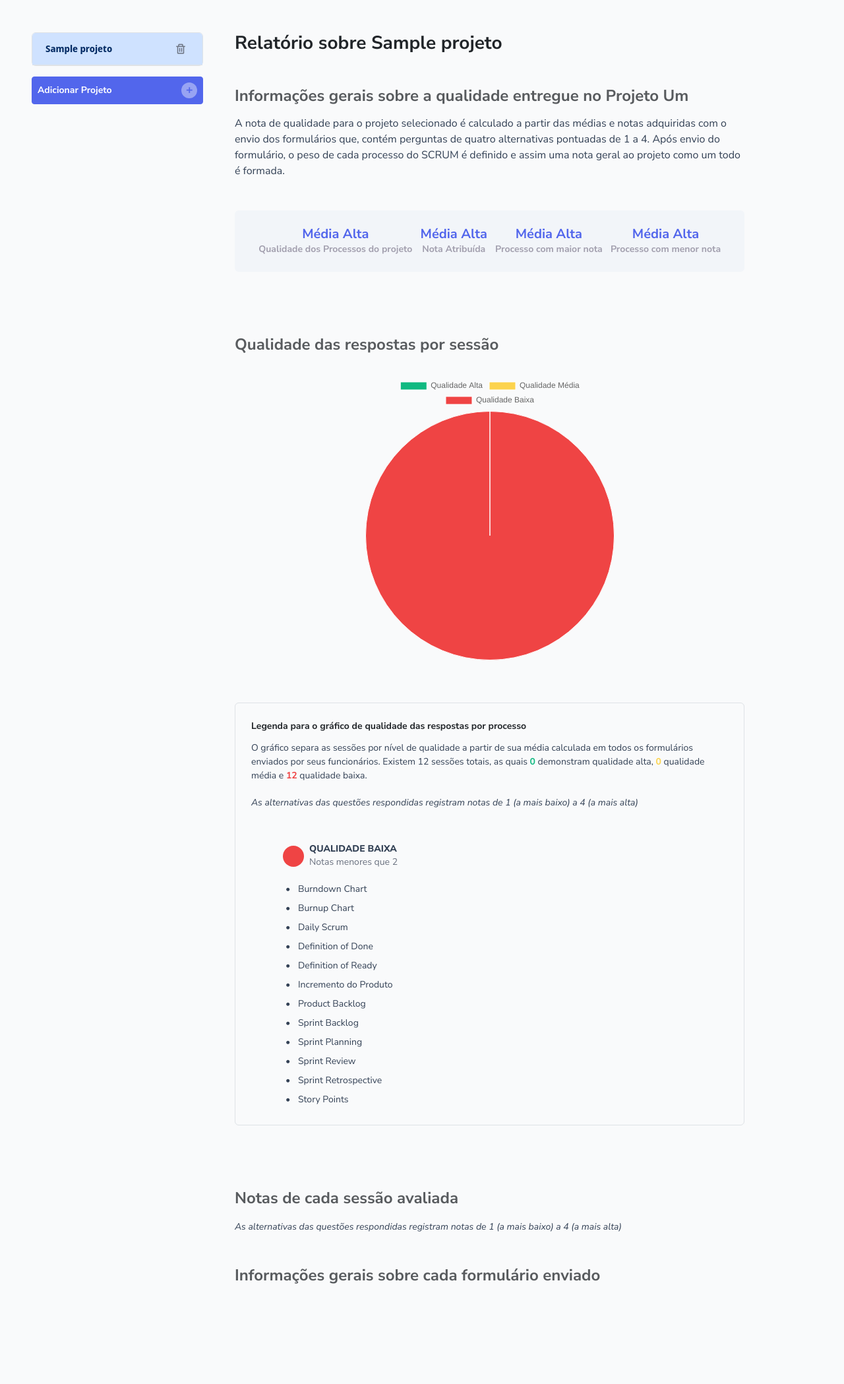
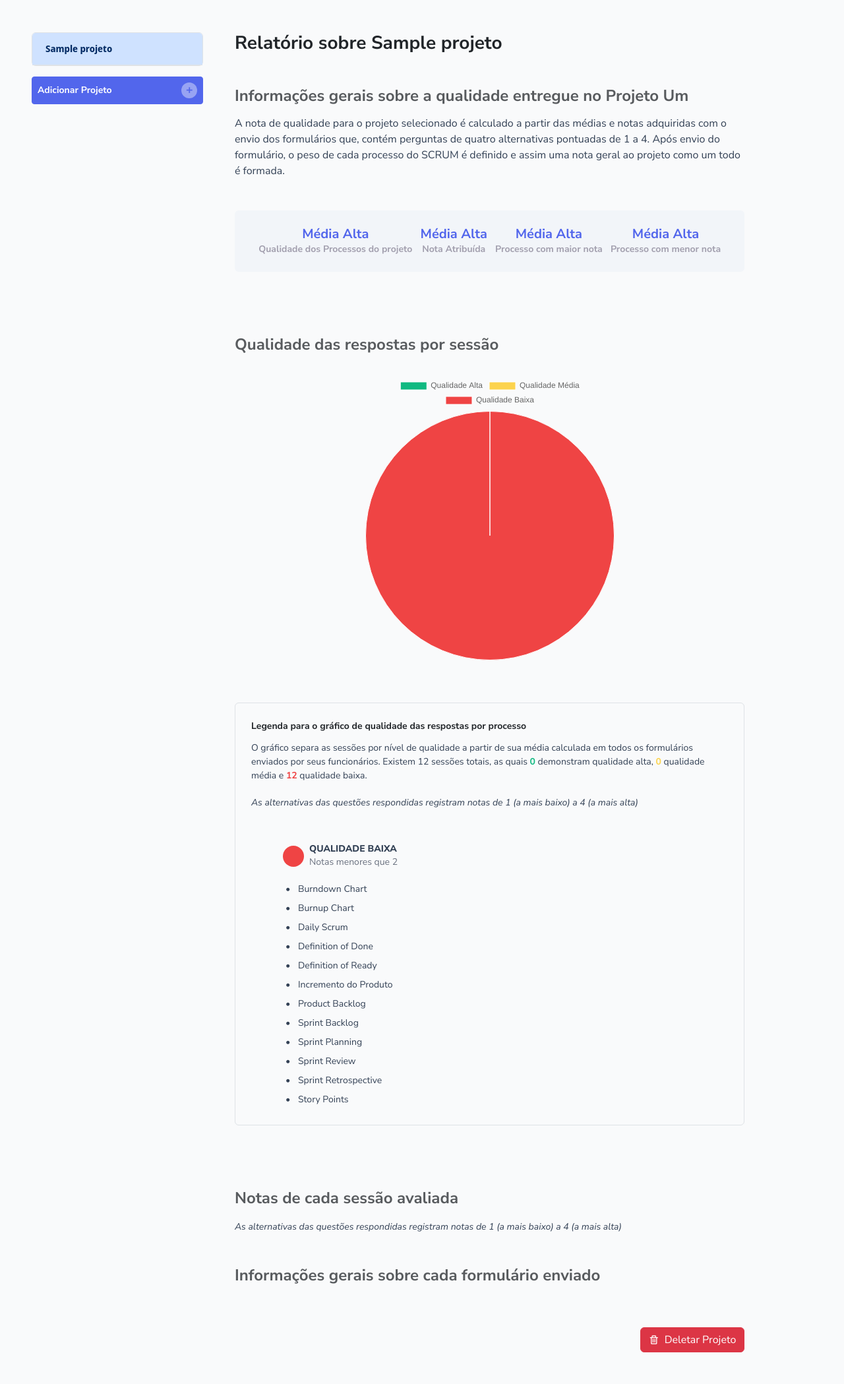
Before and after one commit to PigeonsCode/Equipe-PigeonCode, a Flask app: page /relatorio/1 in a window 1280 px wide. Shown: the part 73-2171 px from the top of the page at 66% size. Run offline with Flask 3, Linux system fonts and the light colour scheme; a user stored in the database is signed in; tables that the repository leaves empty hold one stand-in row (values such as "Sample post"); a map, chart or similar area stays blank; some libraries are stand-ins or nearby versions.

Commit message:
refactor: Alteração do botão de deleção

```diff
--- a/src/projeto/static/css/components.css
+++ b/src/projeto/static/css/components.css
@@ -245,10 +245,6 @@ aside {
   padding: 5px;
 }
 
-/* Botão de Apagar Projeto */
-.adm-accordion {
-  position: relative;
-}
 
 /* Componente de informações gerais */
 .info-chart-container {
@@ -260,32 +256,6 @@ aside {
   width: 1px;
   background-color: var(--border-color);
   border-radius: 10rem;
-}
-
-
-
-.btn-remover-proj {
-  position: absolute;
-  border: none;
-  background-color: transparent;
-  outline: none;
-  font-size: 18px;
-  transform: translateY(-50%);
-  top: 50%;
-  right: 1rem;
-  color: var(--light-gray);
-  transition: 0.2s all ease;
-  z-index: 100;
-  padding: 8px;
-  display: flex;
-  align-items: center;
-  border-radius: 50%;
-}
-
-.btn-remover-proj:hover {
-  color: var(--bs-primary);
-  background-color: rgba(255, 255, 255, 0.5);
-
 }
 
 
--- a/src/projeto/static/js/components/accordion.js
+++ b/src/projeto/static/js/components/accordion.js
@@ -9,7 +9,7 @@ export class TAccordion extends HTMLElement {
     const soloLink = this.getAttribute("soloLink");
     const collapseId = `collapse-${title.replace(/\s+/g, "-")}`;
     const isSidebarAdm = this.getAttribute("isSidebarAdm");
-    const content = this.getAttribute("content")
+
 
     const children = [...this.children];
 
@@ -26,7 +26,7 @@ export class TAccordion extends HTMLElement {
         >
           ${title}
         </a>
-        ${isSidebarAdm ? content : ''}
+
       </h2>
       `;
     } else {
--- a/src/projeto/templates/components/delete-project-btn.html
+++ b/src/projeto/templates/components/delete-project-btn.html
@@ -1 +1 @@
-<button  class='btn-remover-proj'><i class='bx  bx-trash'    ></i>  </button>
+<button  class='btn btn-danger d-flex align-items-center gap-2' style="margin: 0 0 0 auto;"><i class='bx  bx-trash'    ></i> Deletar Projeto  </button>
--- a/src/projeto/templates/components/sidebar-adm.html
+++ b/src/projeto/templates/components/sidebar-adm.html
@@ -6,7 +6,6 @@
     title="{{projeto.nome}}"
     isSolo="{{True}}"
     isSidebarAdm = True
-    content = "{% include 'components/delete-project-btn.html' %}"
   ></t-accordion>
 
   {% endfor %}
--- a/src/projeto/templates/relatorio.html
+++ b/src/projeto/templates/relatorio.html
@@ -134,6 +134,8 @@
 </div>
 {% endif %}
 
+{% include"components/delete-project-btn.html" %}
+
 <div>
   <canvas id="myChart"></canvas>
 </div>
```
